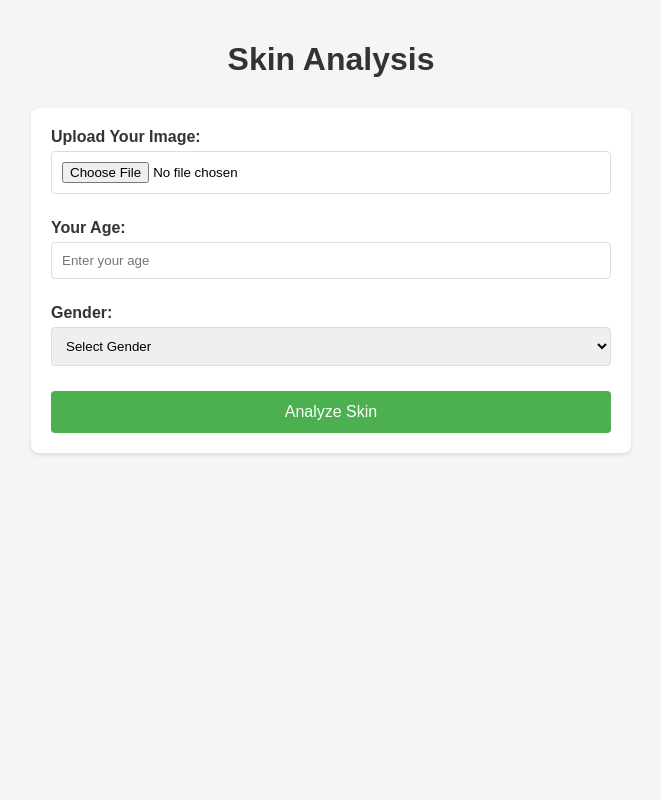
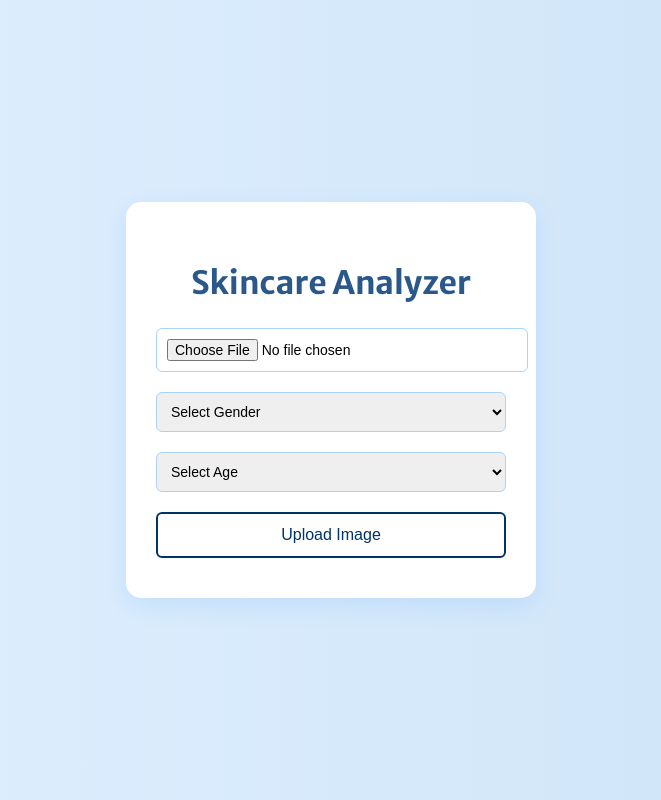
Before and after one commit to shravani-art/B-TECH_PROJECT, a Flask app: page / in a window 1280 px wide. Shown: the whole page, without its empty margins (309-970 px from the left). Run offline with Flask 3, Linux system fonts and the light colour scheme.

Commit message:
Update index.html
changed ui

```diff
--- a/skincare-analysis/backend/templates/index.html
+++ b/skincare-analysis/backend/templates/index.html
@@ -1,83 +1,91 @@
 <!DOCTYPE html>
 <html lang="en">
 <head>
-    <title>Skin Analysis</title>
+    <meta charset="UTF-8">
+    <title>Skincare Analyzer</title>
+    <link href="https://fonts.googleapis.com/css2?family=Merriweather+Sans:wght@700&display=swap" rel="stylesheet">
+
     <style>
         body {
-            font-family: Arial, sans-serif;
-            max-width: 600px;
-            margin: 0 auto;
-            padding: 20px;
-            background-color: #f5f5f5;
+            font-family: 'Merriweather Sans','Segoe UI', Tahoma, Geneva, Verdana, sans-serif;
+            background: linear-gradient(to right, #e0f0ff, #cde3f7);
+            display: flex;
+            justify-content: center;
+            align-items: center;
+            height: 100vh;
+            margin: 0;
         }
-        .form-container {
-            background-color: white;
-            padding: 20px;
-            border-radius: 8px;
-            box-shadow: 0 2px 4px rgba(0,0,0,0.1);
+
+        .container {
+            background-color: #ffffff;
+            padding: 40px 30px;
+            border-radius: 15px;
+            box-shadow: 0 8px 25px rgba(0, 123, 255, 0.1);
+            text-align: center;
+            width: 350px;
         }
-        .form-group {
-            margin-bottom: 15px;
+
+        h1 {
+            color: #2a588a;
+            margin-bottom: 25px;
         }
-        label {
-            display: block;
-            margin-bottom: 5px;
-            color: #333;
-            font-weight: bold;
+
+        input[type="file"],
+        select,
+        input[type="number"] {
+            padding: 10px;
+            border-radius: 6px;
+            border: 1px solid #aad4f7;
+            margin-bottom: 20px;
+            width: 100%;
+            font-size: 14px;
         }
-        input, select {
-            width: 100%;
-            padding: 10px;
-            margin-bottom: 10px;
-            border: 1px solid #ddd;
-            border-radius: 4px;
-            box-sizing: border-box;
-        }
+
         button {
-            background-color: #4CAF50;
-            color: white;
-            padding: 12px 20px;
-            border: none;
-            border-radius: 4px;
-            cursor: pointer;
-            width: 100%;
-            font-size: 16px;
-        }
-        button:hover {
-            background-color: #45a049;
-        }
-        h1 {
-            color: #333;
-            text-align: center;
-            margin-bottom: 30px;
+    background-color: #ffffff;
+    color: #003366;
+    border: 2px solid #003366;
+    padding: 12px 20px;
+    border-radius: 6px;
+    cursor: pointer;
+    font-size: 16px;
+    width: 100%;
+
+    transition: all 0.3s ease;
+}
+
+button:hover {
+    background-color: #003366;
+    color: white;
+}
+
+        @media (max-width: 400px) {
+            .container {
+                width: 90%;
+                padding: 20px;
+            }
         }
     </style>
 </head>
 <body>
-    <h1>Skin Analysis</h1>
-    <div class="form-container">
+    <div class="container">
+        <h1>Skincare Analyzer</h1>
         <form method="POST" action="/predict" enctype="multipart/form-data">
-            <div class="form-group">
-                <label for="image">Upload Your Image:</label>
-                <input type="file" name="image" accept="image/*" required>
-            </div>
+            <input type="file" name="image" accept="image/*" required>
 
-            <div class="form-group">
-                <label for="age">Your Age:</label>
-                <input type="number" name="age" min="1" max="120" required placeholder="Enter your age">
-            </div>
+            <select name="gender" required>
+                <option value="" disabled selected>Select Gender</option>
+                <option value="men">Men</option>
+                <option value="women">Women</option>
+                <option value="unisex">Unisex</option>
+            </select>
 
-            <div class="form-group">
-                <label for="gender">Gender:</label>
-                <select name="gender" required>
-                    <option value="">Select Gender</option>
-                    <option value="male">Male</option>
-                    <option value="female">Female</option>
-                    <option value="other">Other</option>
-                </select>
-            </div>
+            <select name="age" required>
+                <option value="" disabled selected>Select Age</option>
+                <option value="13+">13+</option>
+            </select>
 
-            <button type="submit">Analyze Skin</button>
+            <button type="submit">Upload Image</button>
         </form>
     </div>
 </body>
```
